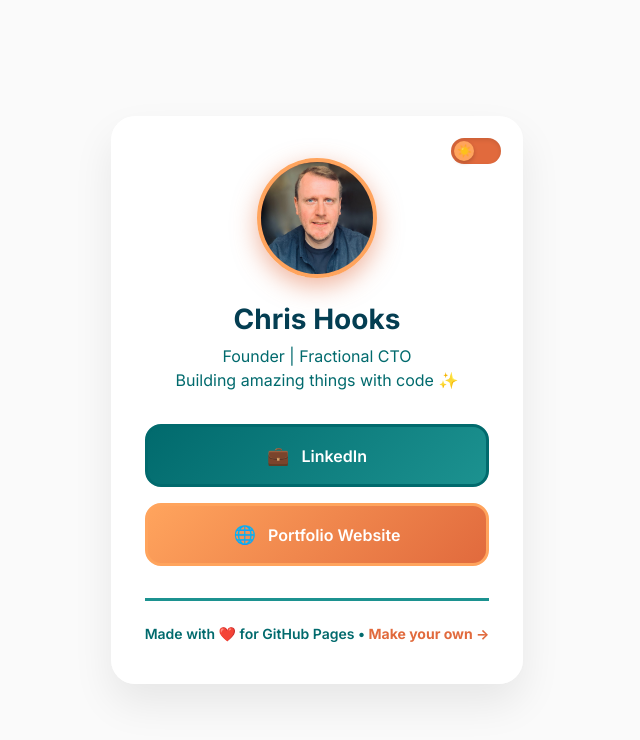
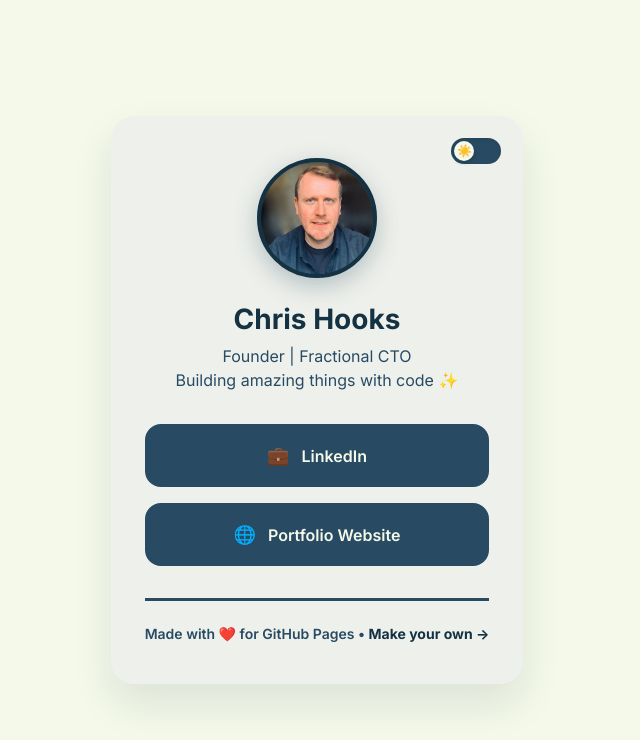
Before and after one commit to ChrisHooks/linktree, a React (Vite) app: page / in a window 1280 px wide. Shown: the top 740 px of the page, without its empty margins (323-963 px from the left). Built offline with nearby package versions, Linux system fonts and the light colour scheme; the HTML template or start-up script is replaced by a standard one.

Commit message:
Update the colour scheme

```diff
--- a/src/index.css
+++ b/src/index.css
@@ -3,107 +3,109 @@
    ================================= */
 
 :root {
-    /* Brand Colors */
-    --color-primary: #043E52;      /* Deep teal */
-    --color-secondary: #016A6D;    /* Medium teal */
-    --color-accent: #1C9290;       /* Bright teal */
-    --color-warning: #FFA45D;      /* Light orange */
-    --color-danger: #E16A3D;       /* Orange-red */
+    /* Brand Colors - Professional Palette */
+    --ash-gray: #b4b8ab;           /* Neutral, subtle */
+    --prussian-blue: #153243;      /* Deep, professional */
+    --indigo-dye: #284b63;         /* Rich, trustworthy */
+    --ivory: #f4f9e9;              /* Soft, warm background */
+    --alabaster: #eef0eb;          /* Clean, neutral */
 
     /* Light Theme */
-    --bg-primary: #fafafa;         /* Page background */
-    --bg-secondary: rgba(255, 255, 255, 0.95); /* Container background */
-    --text-primary: #043E52;       /* Main text */
-    --text-secondary: #016A6D;     /* Secondary text */
-    --text-muted: #043E52;         /* Muted text */
-    --border-primary: #1C9290;     /* Main borders */
-    --border-accent: #E16A3D;      /* Accent borders */
-    --shadow-color: rgba(0, 0, 0, 0.08); /* Box shadow */
+    --bg-primary: #f4f9e9;         /* Ivory background */
+    --bg-secondary: rgba(238, 240, 235, 0.95); /* Alabaster container */
+    --text-primary: #153243;       /* Prussian blue text */
+    --text-secondary: #284b63;     /* Indigo dye text */
+    --text-muted: #b4b8ab;         /* Ash gray muted text */
+    --border-primary: #284b63;     /* Indigo dye borders */
+    --border-accent: #153243;      /* Prussian blue accent borders */
+    --shadow-color: rgba(21, 50, 67, 0.1); /* Prussian blue shadow */
 
     /* Component Colors */
-    --theme-toggle-bg: #E16A3D;
-    --theme-toggle-hover: #1C9290;
-    --theme-toggle-thumb: #FFA45D;
+    --theme-toggle-bg: #284b63;
+    --theme-toggle-hover: #153243;
+    --theme-toggle-thumb: #f4f9e9;
 
     /* Stat Section */
-    --stats-bg: linear-gradient(135deg, rgba(28, 146, 144, 0.2), rgba(1, 106, 109, 0.2));
-    --stats-border: #1C9290;
-    --stats-number: #016A6D;
-    --stats-label: #043E52;
+    --stats-bg: #eef0eb;
+    --stats-border: #284b63;
+    --stats-number: #153243;
+    --stats-label: #284b63;
 
     /* Profile Image */
-    --profile-bg: linear-gradient(135deg, #E16A3D, #FFA45D);
-    --profile-border: #FFA45D;
-    --profile-shadow: rgba(225, 106, 61, 0.5);
+    --profile-bg: #284b63;
+    --profile-border: #153243;
+    --profile-shadow: rgba(40, 75, 99, 0.3);
 
     /* Link Colors */
-    --link-github: linear-gradient(135deg, #043E52, #016A6D);
-    --link-linkedin: linear-gradient(135deg, #016A6D, #1C9290);
-    --link-twitter: linear-gradient(135deg, #1C9290, #FFA45D);
-    --link-portfolio: linear-gradient(135deg, #FFA45D, #E16A3D);
-    --link-email: linear-gradient(135deg, #E16A3D, #FFA45D);
-    --link-resume: linear-gradient(135deg, #1C9290, #043E52);
+    --link-github: #153243;
+    --link-linkedin: #284b63;
+    --link-twitter: #284b63;
+    --link-portfolio: #284b63;
+    --link-email: #284b63;
+    --link-resume: #153243;
 
     /* Link Borders */
-    --link-github-border: #043E52;
-    --link-linkedin-border: #016A6D;
-    --link-twitter-border: #1C9290;
-    --link-portfolio-border: #FFA45D;
-    --link-email-border: #E16A3D;
-    --link-resume-border: #1C9290;
+    --link-github-border: #153243;
+    --link-linkedin-border: #284b63;
+    --link-twitter-border: #284b63;
+    --link-portfolio-border: #284b63;
+    --link-email-border: #284b63;
+    --link-resume-border: #153243;
 
     /* Footer */
-    --footer-text: #016A6D;
-    --footer-border: #1C9290;
-    --footer-link: #E16A3D;
-    --footer-link-hover: #FFA45D;
+    --footer-text: #284b63;
+    --footer-border: #284b63;
+    --footer-link: #153243;
+    --footer-link-hover: #284b63;
 }
 
 /* Dark Theme */
 body[data-theme="dark"] {
-    --bg-primary: #0a0a0a;
-    --bg-secondary: rgba(20, 20, 20, 0.95);
-    --text-primary: #FFA45D;
-    --text-secondary: #1C9290;
-    --text-muted: #1C9290;
-    --border-primary: #1C9290;
-    --border-accent: #E16A3D;
+    --bg-primary: #153243;
+    --bg-secondary: rgba(21, 50, 67, 0.95);
+    --text-primary: #f4f9e9;
+    --text-secondary: #eef0eb;
+    --text-muted: #b4b8ab;
+    --border-primary: #284b63;
+    --border-accent: #b4b8ab;
+    --shadow-color: rgba(0, 0, 0, 0.3);
 
-    --theme-toggle-bg: #043E52;
-    --theme-toggle-thumb: #1C9290;
+    --theme-toggle-bg: #284b63;
+    --theme-toggle-thumb: #f4f9e9;
 
-    --stats-bg: linear-gradient(135deg, rgba(28, 146, 144, 0.3), rgba(1, 106, 109, 0.3));
-    --stats-number: #FFA45D;
-    --stats-label: #1C9290;
+    --stats-bg: #284b63;
+    --stats-number: #f4f9e9;
+    --stats-label: #eef0eb;
 
-    --footer-text: #1C9290;
-    --footer-border: #E16A3D;
-    --footer-link: #FFA45D;
-    --footer-link-hover: #E16A3D;
+    --footer-text: #eef0eb;
+    --footer-border: #284b63;
+    --footer-link: #b4b8ab;
+    --footer-link-hover: #f4f9e9;
 }
 
 /* Auto Dark Mode (System Preference) */
 @media (prefers-color-scheme: dark) {
     body:not([data-theme="light"]) {
-        --bg-primary: #0a0a0a;
-        --bg-secondary: rgba(20, 20, 20, 0.95);
-        --text-primary: #FFA45D;
-        --text-secondary: #1C9290;
-        --text-muted: #1C9290;
-        --border-primary: #1C9290;
-        --border-accent: #E16A3D;
+        --bg-primary: #153243;
+        --bg-secondary: rgba(21, 50, 67, 0.95);
+        --text-primary: #f4f9e9;
+        --text-secondary: #eef0eb;
+        --text-muted: #b4b8ab;
+        --border-primary: #284b63;
+        --border-accent: #b4b8ab;
+        --shadow-color: rgba(0, 0, 0, 0.3);
 
-        --theme-toggle-bg: #043E52;
-        --theme-toggle-thumb: #1C9290;
+        --theme-toggle-bg: #284b63;
+        --theme-toggle-thumb: #f4f9e9;
 
-        --stats-bg: linear-gradient(135deg, rgba(28, 146, 144, 0.3), rgba(1, 106, 109, 0.3));
-        --stats-number: #FFA45D;
-        --stats-label: #1C9290;
+        --stats-bg: #284b63;
+        --stats-number: #f4f9e9;
+        --stats-label: #eef0eb;
 
-        --footer-text: #1C9290;
-        --footer-border: #E16A3D;
-        --footer-link: #FFA45D;
-        --footer-link-hover: #E16A3D;
+        --footer-text: #eef0eb;
+        --footer-border: #284b63;
+        --footer-link: #b4b8ab;
+        --footer-link-hover: #f4f9e9;
     }
 }
 
@@ -201,7 +203,7 @@
     align-items: center;
     justify-content: center;
     font-size: 48px;
-    color: white;
+    color: var(--ivory);
     font-weight: bold;
     box-shadow: 0 8px 24px var(--profile-shadow);
     transition: transform 0.3s ease;
@@ -283,43 +285,43 @@
 
 .github {
     background: var(--link-github);
-    color: white;
+    color: var(--ivory);
     border: 3px solid var(--link-github-border);
 }
 
 .linkedin {
     background: var(--link-linkedin);
-    color: white;
+    color: var(--ivory);
     border: 3px solid var(--link-linkedin-border);
 }
 
 .twitter {
     background: var(--link-twitter);
-    color: white;
+    color: var(--ivory);
     border: 3px solid var(--link-twitter-border);
 }
 
 .portfolio {
     background: var(--link-portfolio);
-    color: white;
+    color: var(--ivory);
     border: 3px solid var(--link-portfolio-border);
 }
 
 .email {
     background: var(--link-email);
-    color: white;
+    color: var(--ivory);
     border: 3px solid var(--link-email-border);
 }
 
 .resume {
     background: var(--link-resume);
-    color: white;
+    color: var(--ivory);
     border: 3px solid var(--link-resume-border);
 }
 
 .link-item:hover {
     transform: translateY(-3px) scale(1.02);
-    box-shadow: 0 12px 30px rgba(225, 106, 61, 0.4);
+    box-shadow: 0 12px 30px rgba(21, 50, 67, 0.25);
 }
 
 .link-icon {
```
